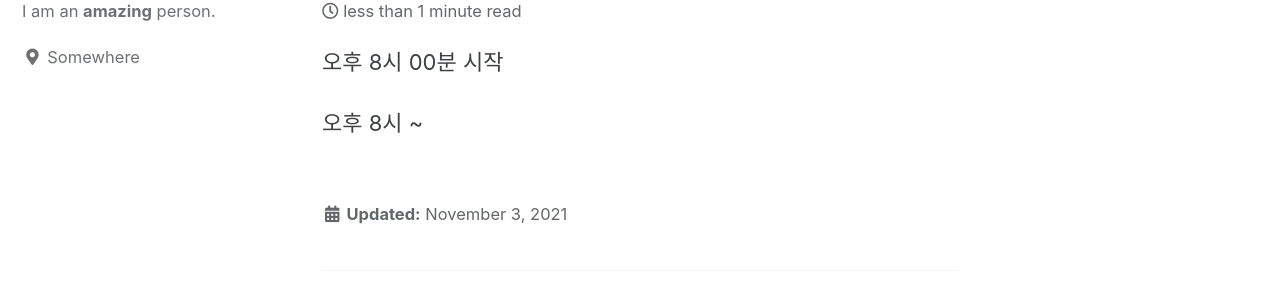
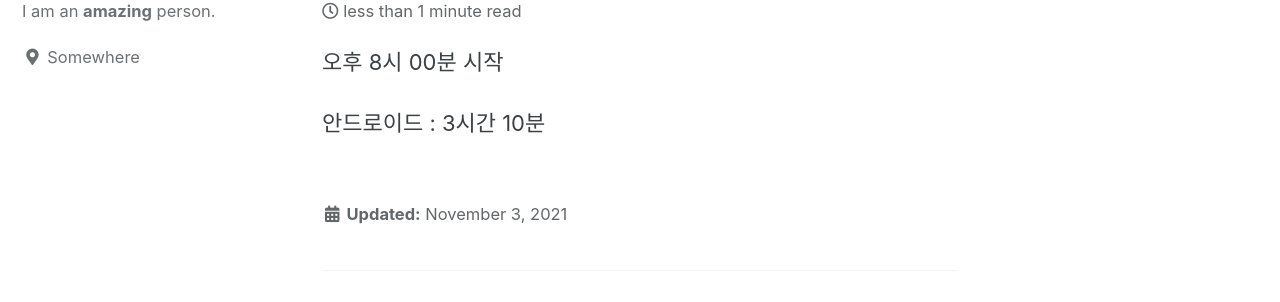
Before and after one commit to rainday789/rainday789.github.io, a Jekyll site: the page built from _posts/2021-11-03-my_history.md, in a window 1280 px wide. Shown: the part 155-457 px from the top of the page. Built offline with Jekyll 4.4.1, drawn with Linux system fonts in a browser that asks for light colours; cached includes are drawn as plain includes.

Commit message:
Update 2021-11-03-my_history.md

```diff
--- a/_posts/2021-11-03-my_history.md
+++ b/_posts/2021-11-03-my_history.md
@@ -5,4 +5,4 @@ title:  "2021년 11월 3일, 일과 기록"
 
 오후 8시 00분 시작
 
-오후 8시 ~
+안드로이드 : 3시간 10분
```
